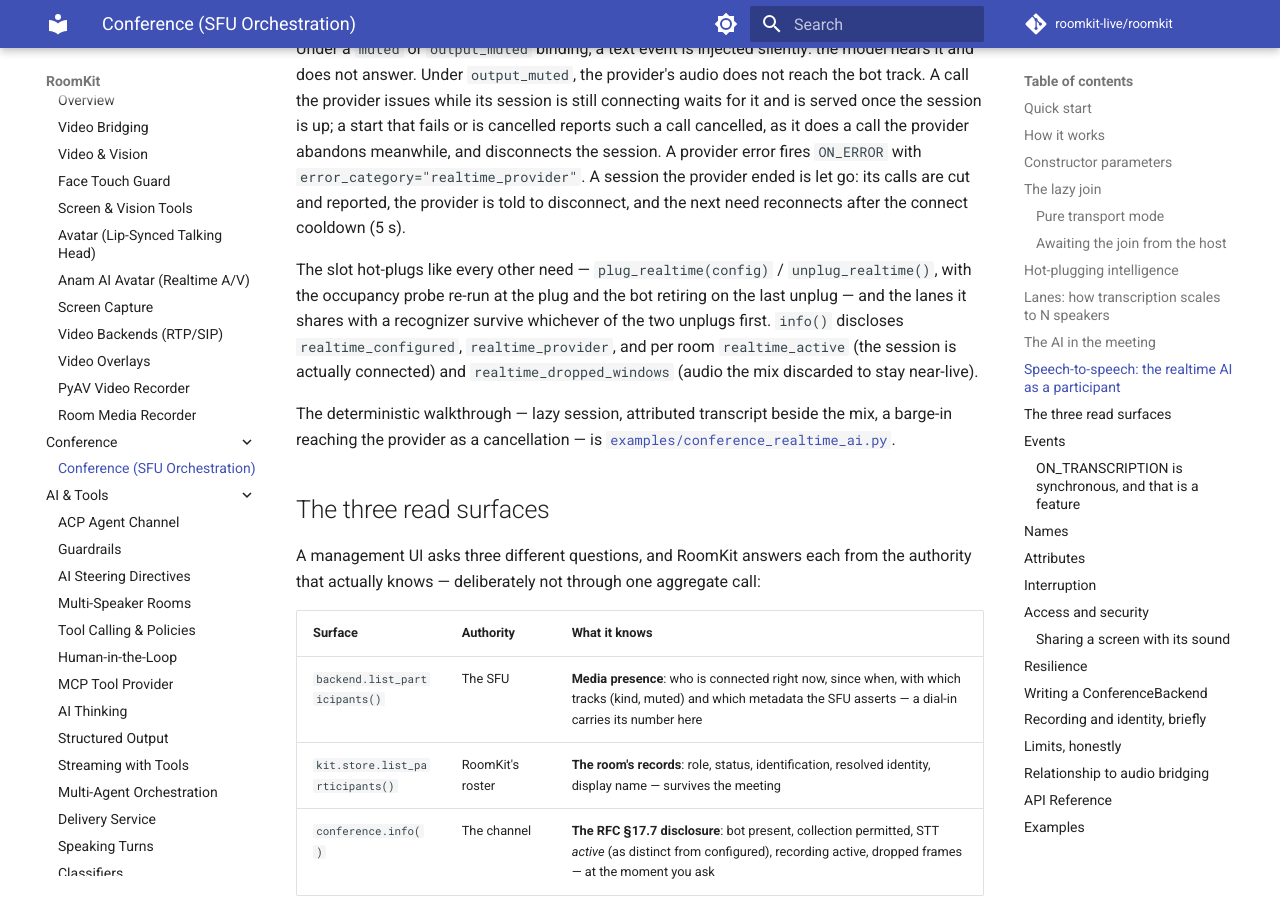
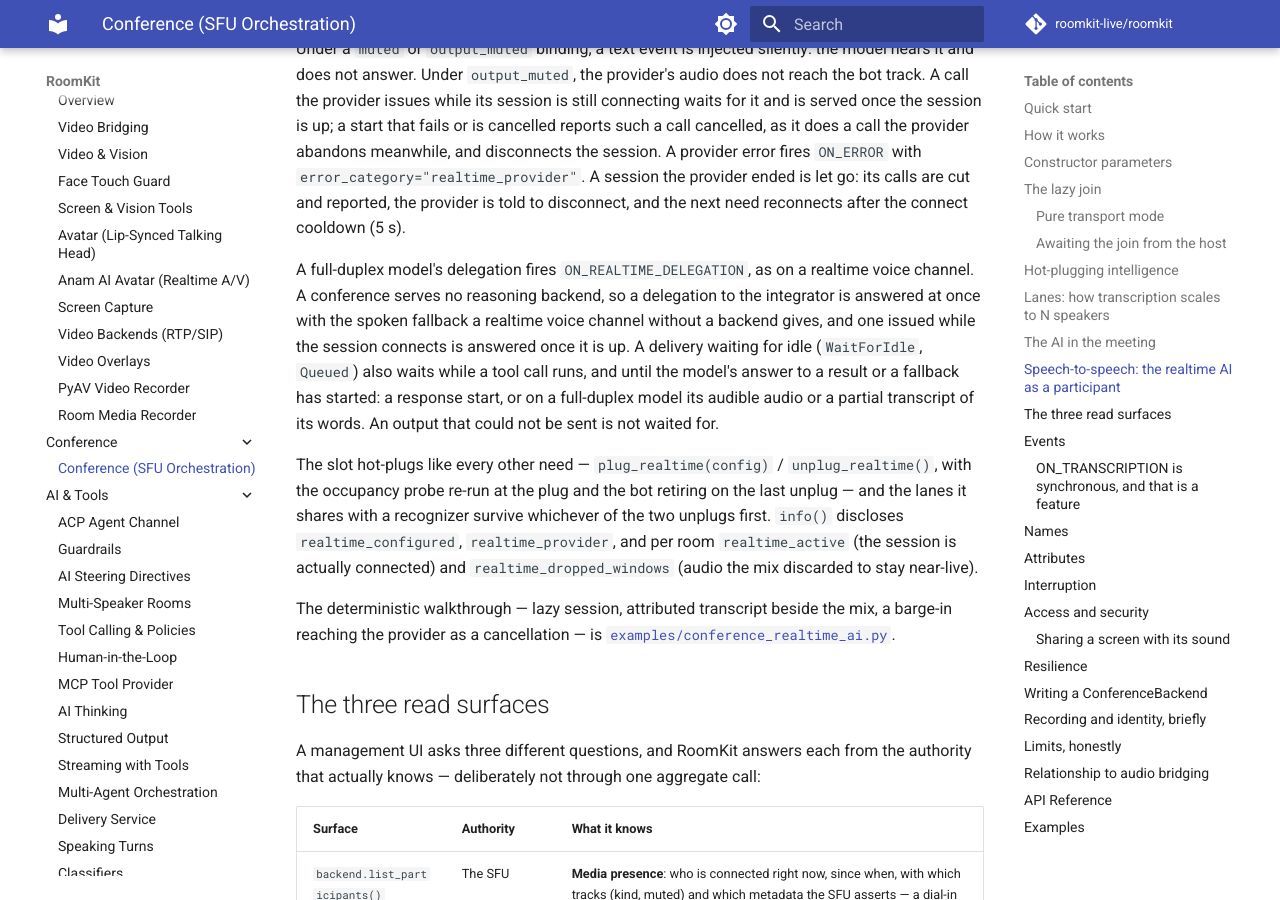
Before and after one commit to roomkit-live/roomkit-docs, an MkDocs documentation site: the page built from docs/guides/conference.md, in a window 1280 px wide and 900 px high, scrolled down 10236 px. Built offline with MkDocs 1.6.1 and Material for MkDocs 9.7.7, drawn with Linux system fonts in a browser that asks for light colours; comment, search, counter and statistics services are not loaded.

Commit message:
docs(conference): a full-duplex model's delegation is answered aloud, and a delivery waiting for idle waits for a tool call and the model's answer (RMK-528)

```diff
--- a/docs/guides/conference.md
+++ b/docs/guides/conference.md
@@ -463,6 +463,16 @@ disconnects the session. A provider error fires `ON_ERROR` with
 its calls are cut and reported, the provider is told to disconnect, and the
 next need reconnects after the connect cooldown (5 s).
 
+A full-duplex model's delegation fires `ON_REALTIME_DELEGATION`, as on a
+realtime voice channel. A conference serves no reasoning backend, so a
+delegation to the integrator is answered at once with the spoken fallback a
+realtime voice channel without a backend gives, and one issued while the
+session connects is answered once it is up. A delivery waiting for idle
+(`WaitForIdle`, `Queued`) also waits while a tool call runs, and until the
+model's answer to a result or a fallback has started: a response start, or
+on a full-duplex model its audible audio or a partial transcript of its
+words. An output that could not be sent is not waited for.
+
 The slot hot-plugs like every other need — `plug_realtime(config)` /
 `unplug_realtime()`, with the occupancy probe re-run at the plug and the bot
 retiring on the last unplug — and the lanes it shares with a recognizer
```
